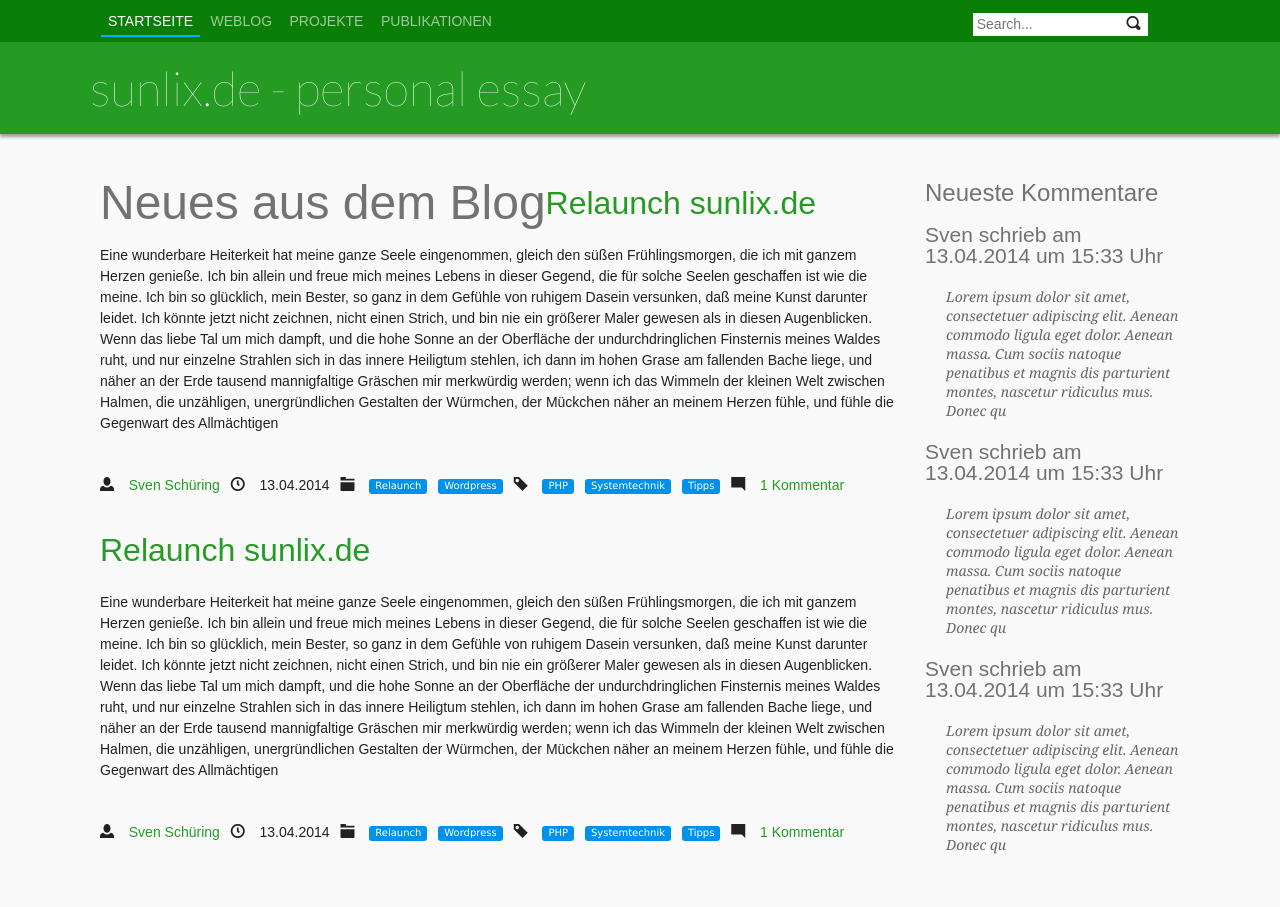
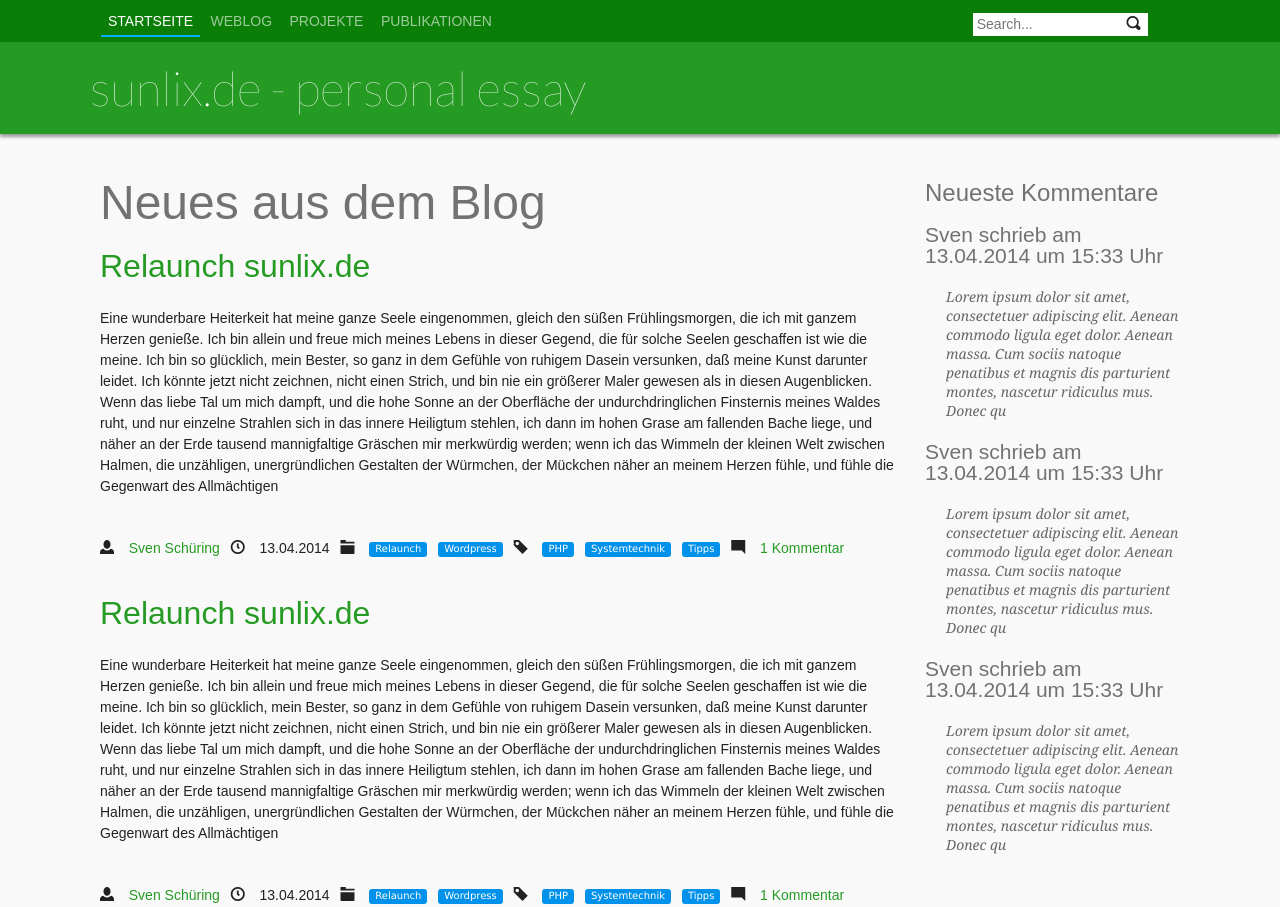
Before and after one commit to sunlix/sunlix.de, a plain HTML site: page index.html in a window 1280 px wide. Shown: the top 907 px of the page. Drawn offline with Linux system fonts and the light colour scheme; a web font is replaced by a local one.

Commit message:
fixed regression on clearing h1

```diff
--- a/sass/all.scss
+++ b/sass/all.scss
@@ -16,6 +16,7 @@
 /**
  * import screen layout
  */
+
 @import "navigation/hlist";
 @import "forms/gray-theme";
 
@@ -26,6 +27,7 @@
 /**
  * import add-on styles
  */
+
 @import "add-ons/open-iconic/open-iconic";
 @import "add-ons/magnific-popup/main";
 @import "add-ons/prism/prism";
@@ -34,4 +36,5 @@
 /**
  * import print layout
  */
+
 @import "print/print";
--- a/sass/screen/_layout-custom.scss
+++ b/sass/screen/_layout-custom.scss
@@ -153,6 +153,10 @@
 		float: left;
 	}
 
+	h1 + * {
+		clear: left;
+	}
+
 	a.permalink {
 		font-size: $ym-h1-font-scale * 100%;
 		line-height: 2 * $line-height / $ym-h1-font-scale;
```
Also changed, not shown: assets/css/all.css.
